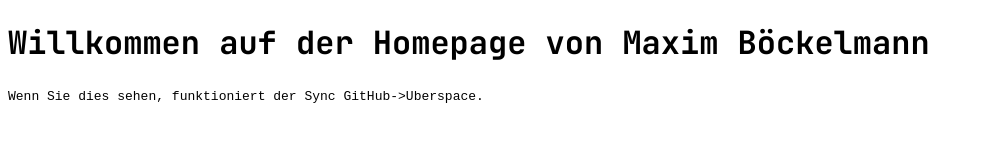
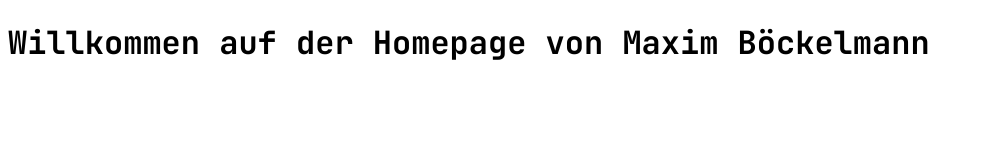
Before and after one commit to MacBoeck/maximboeckelmann.de, a plain HTML site: page index.html in a window 1280 px wide. Shown: the whole page, without its empty margins (0-983 px from the left). Drawn offline with Linux system fonts and the light colour scheme.

Commit message:
Update index.html

```diff
--- a/index.html
+++ b/index.html
@@ -8,6 +8,6 @@
 	</head>
 <body>
 <h1>Willkommen auf der Homepage von Maxim Böckelmann</h1>
-	<code>Wenn Sie dies sehen, funktioniert der Sync GitHub->Uberspace.</code>
+
 </body>
 </html>
```
